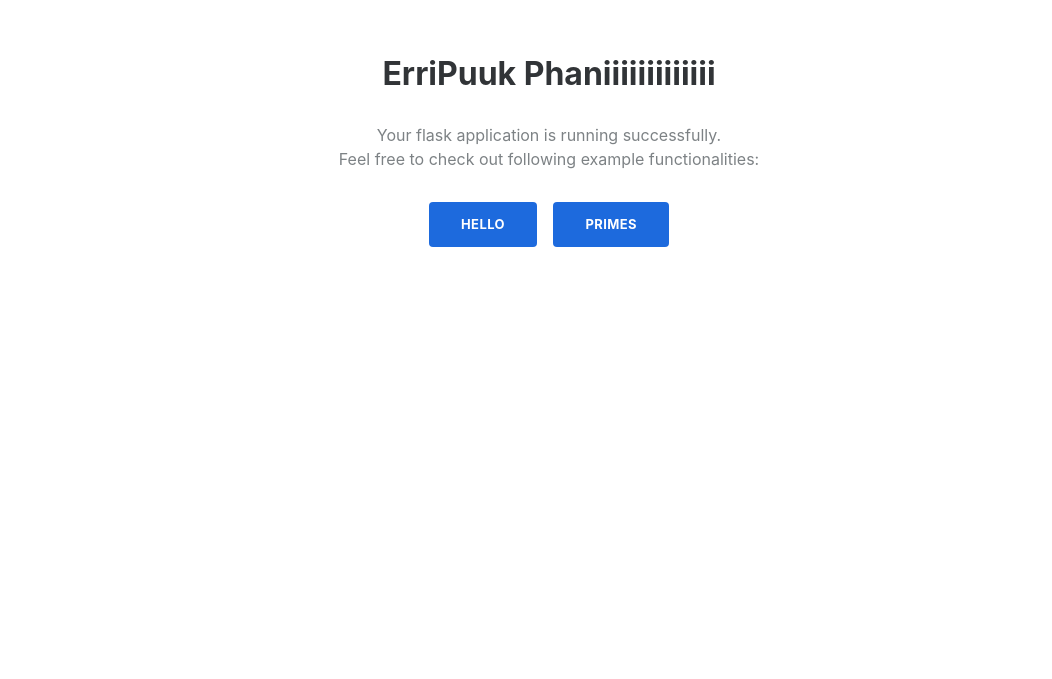
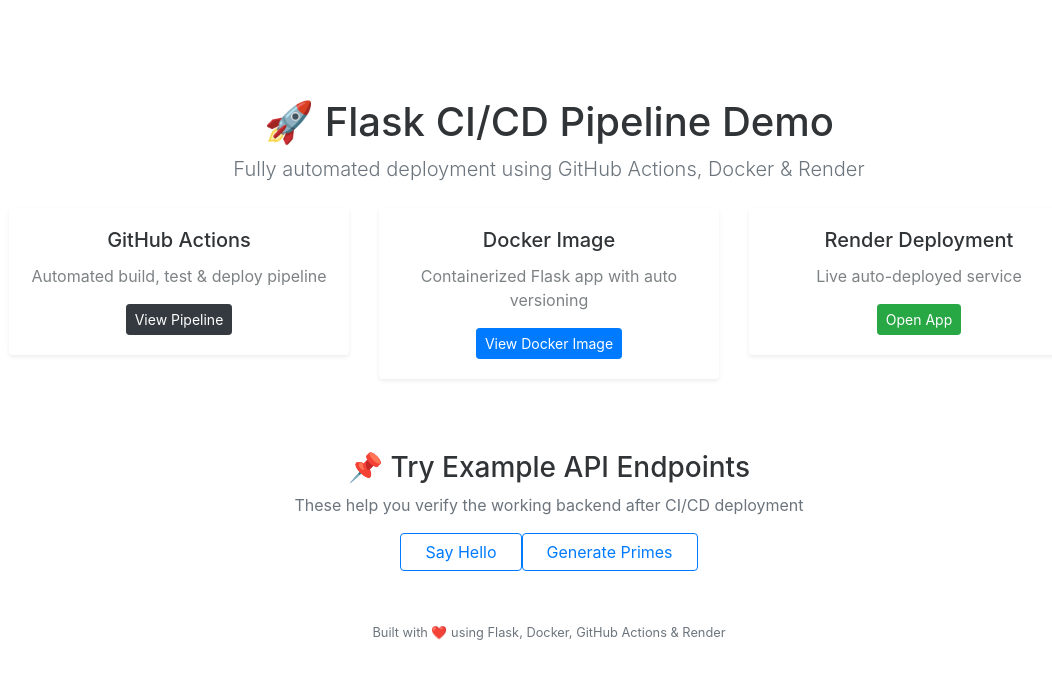
Before and after one commit to kk4129/devOps, a Flask app: page / in a window 1280 px wide. Shown: the part 72-751 px from the top of the page, without its empty margins (91-1143 px from the left). Run offline with Flask 2, Linux system fonts and the light colour scheme; some libraries are stand-ins or nearby versions.

Commit message:
CI/CD test 3

```diff
--- a/flaskr/templates/index.html
+++ b/flaskr/templates/index.html
@@ -1,16 +1,74 @@
 {% extends "layout/base.html" %}
 
 {% block title %}
-    flask-example
+    Flask CI/CD Dashboard
 {% endblock %}
 
 {% block content %}
-    <div class="intro">
-        <h2 class="text-center">ErriPuuk Phaniiiiiiiiiiiii</h2>
-        <p class="text-center">Your flask application is running successfully.<br>Feel free to check out following example functionalities:</p>
+
+<div class="container mt-5">
+
+    <!-- Project Title -->
+    <div class="text-center mb-4">
+        <h1 class="display-5 fw-bold">🚀 Flask CI/CD Pipeline Demo</h1>
+        <p class="lead text-muted">Fully automated deployment using GitHub Actions, Docker & Render</p>
     </div>
-    <div class="buttons">
-        <a class="btn btn-primary" role="button" href="/hello/">Hello</a>
-        <a class="btn btn-primary" role="button" href="/primes/">Primes</a>
+
+    <!-- CI/CD Status Cards -->
+    <div class="row text-center">
+
+        <div class="col-md-4 mb-4">
+            <div class="card shadow-sm border-0">
+                <div class="card-body">
+                    <h5 class="card-title">GitHub Actions</h5>
+                    <p class="card-text">Automated build, test & deploy pipeline</p>
+                    <a href="https://github.com/{{your_github_username}}/{{your_repo}}" target="_blank" class="btn btn-dark btn-sm">
+                        View Pipeline
+                    </a>
+                </div>
+            </div>
+        </div>
+
+        <div class="col-md-4 mb-4">
+            <div class="card shadow-sm border-0">
+                <div class="card-body">
+                    <h5 class="card-title">Docker Image</h5>
+                    <p class="card-text">Containerized Flask app with auto versioning</p>
+                    <a href="https://hub.docker.com/r/{{your_dockerhub_username}}/flask-example-cicd" target="_blank" class="btn btn-primary btn-sm">
+                        View Docker Image
+                    </a>
+                </div>
+            </div>
+        </div>
+
+        <div class="col-md-4 mb-4">
+            <div class="card shadow-sm border-0">
+                <div class="card-body">
+                    <h5 class="card-title">Render Deployment</h5>
+                    <p class="card-text">Live auto-deployed service</p>
+                    <a href="https://your-render-url" target="_blank" class="btn btn-success btn-sm">
+                        Open App
+                    </a>
+                </div>
+            </div>
+        </div>
     </div>
+
+    <!-- Example Functionalities -->
+    <div class="mt-5 text-center">
+        <h3>📌 Try Example API Endpoints</h3>
+        <p class="text-muted">These help you verify the working backend after CI/CD deployment</p>
+
+        <div class="d-flex justify-content-center gap-3 mt-3">
+            <a class="btn btn-outline-primary px-4" href="/hello/">Say Hello</a>
+            <a class="btn btn-outline-primary px-4" href="/primes/">Generate Primes</a>
+        </div>
+    </div>
+
+    <!-- Footer -->
+    <footer class="mt-5 text-center text-muted">
+        <small>Built with ❤️ using Flask, Docker, GitHub Actions & Render</small>
+    </footer>
+</div>
+
 {% endblock %}
```
Also changed, not shown: test/test_app.py (+3 -2 lines).
